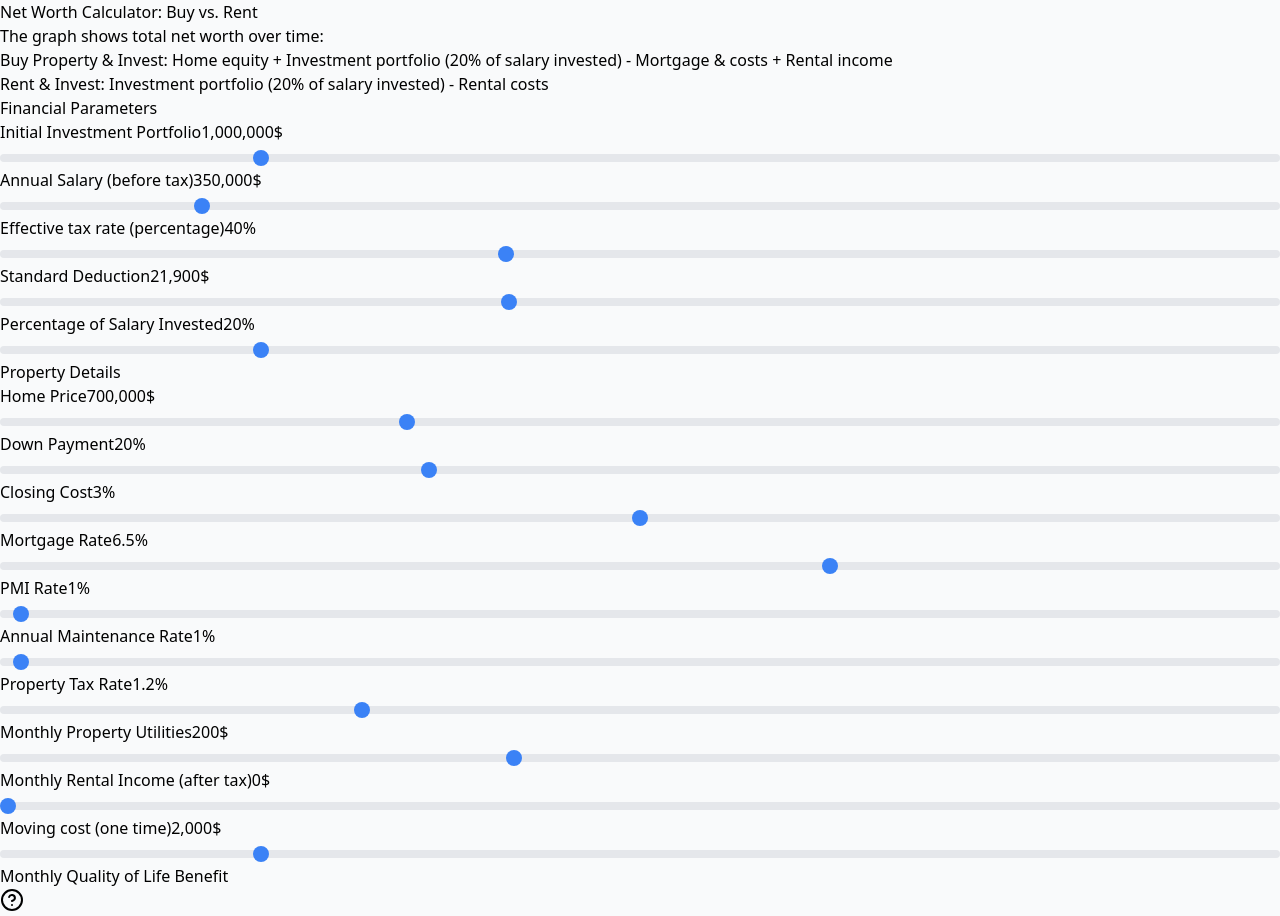
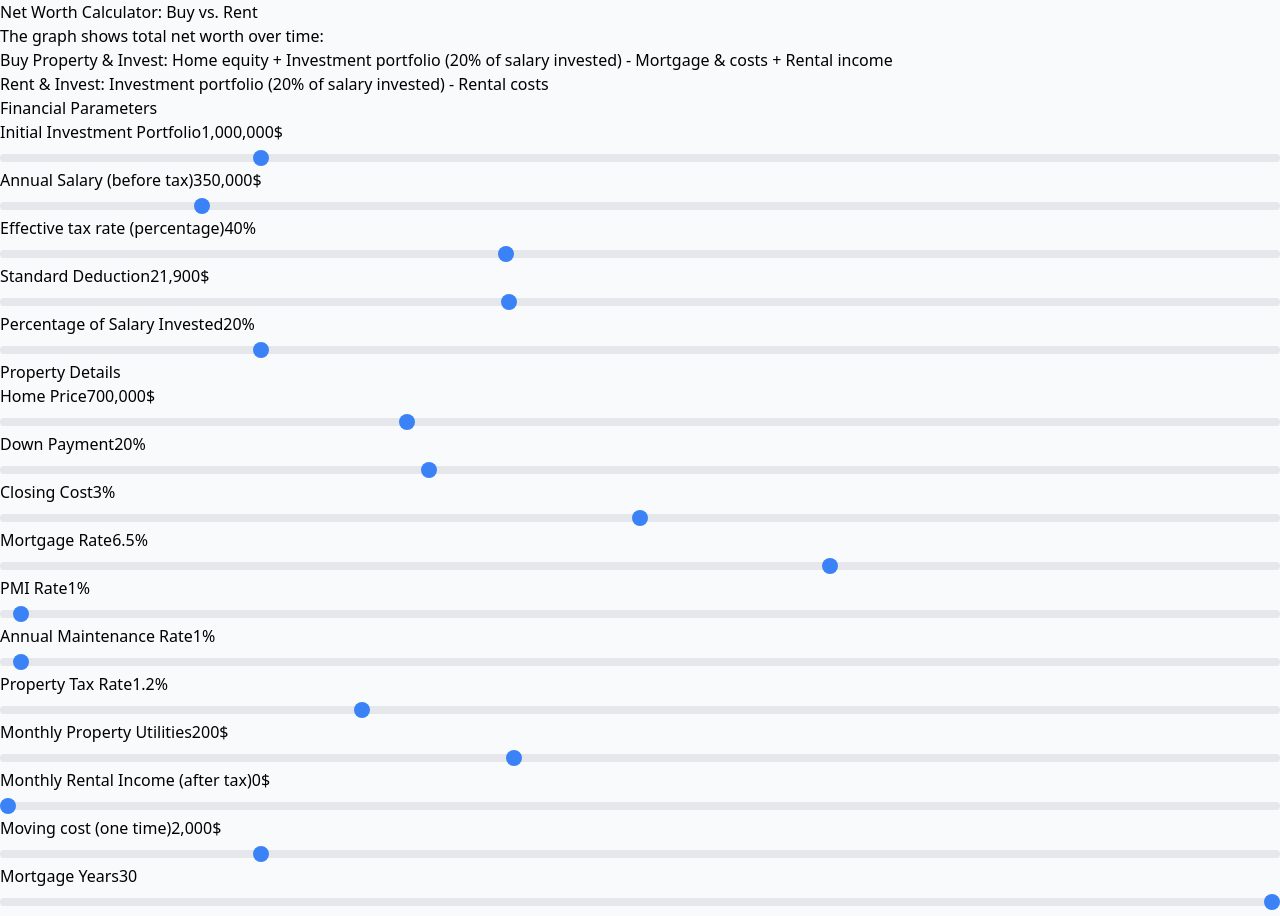
Before and after one commit to MaksimDan/housing-calculator, a React (Vite) app: page / in a window 1280 px wide. Shown: the top 916 px of the page. Built offline with nearby package versions, Linux system fonts and the light colour scheme.

Commit message:
make mortgage years a parameter

```diff
--- a/src/HousingCalculator.tsx
+++ b/src/HousingCalculator.tsx
@@ -205,6 +205,7 @@ const HousingCalculator = () => {
   const [rentDeposit, setRentDeposit] = useState(500); // Security deposit for renting apartment
   const [annualMaintainanceRate, setAnnualMaintainanceRate] = useState(1);
   const [monthyQualityOfLife, setMonthyQualityOfLife] = useState(0);
+  const [mortgageYears, setMortgageYears] = useState(30);
 
   // Monthly costs
   const [monthlyRenterInsurance, setMonthlyRenterInsurance] = useState(10);
@@ -224,7 +225,6 @@ const HousingCalculator = () => {
 
   // === FIXED RATES (annual) ===
   const ANNUAL_HOMEOWNERS_INSURANCE_RATE = 0.0065; // 0.65% of home value
-  const MORTGAGE_YEARS = 30;
 
   // Calculate mortgage payment breakdown for a given year
   // Returns both principal (builds equity) and interest (lost money)
@@ -286,14 +286,14 @@ const HousingCalculator = () => {
 
     // Calculate fixed monthly mortgage payment
     const monthlyInterestRate = mortgageRate / 100 / 12;
-    const totalMonthlyPayments = MORTGAGE_YEARS * 12;
+    const totalMonthlyPayments = mortgageYears * 12;
     const monthlyMortgagePayment =
       (mortgageBalance *
         (monthlyInterestRate *
           Math.pow(1 + monthlyInterestRate, totalMonthlyPayments))) /
       (Math.pow(1 + monthlyInterestRate, totalMonthlyPayments) - 1);
 
-    for (let year = 0; year <= MORTGAGE_YEARS; year++) {
+    for (let year = 0; year <= mortgageYears; year++) {
       const mortgageBreakdown = calculateYearlyMortgageBreakdown(
         mortgageBalance,
         monthlyMortgagePayment,
@@ -433,6 +433,7 @@ const HousingCalculator = () => {
     PMIRate,
     annualMaintainanceRate,
     monthyQualityOfLife,
+    mortgageYears
   ]);
 
   const Input = ({ label, value, onChange, min, max, step, suffix = "" }) => (
@@ -632,6 +633,15 @@ const HousingCalculator = () => {
               max={10000}
               step={100}
               suffix="$"
+            />
+            <Input
+              label="Mortgage Years"
+              value={mortgageYears}
+              onChange={setMortgageYears}
+              min={5}
+              max={30}
+              step={1}
+              suffix=""
             />
             <Input
               label={
```
